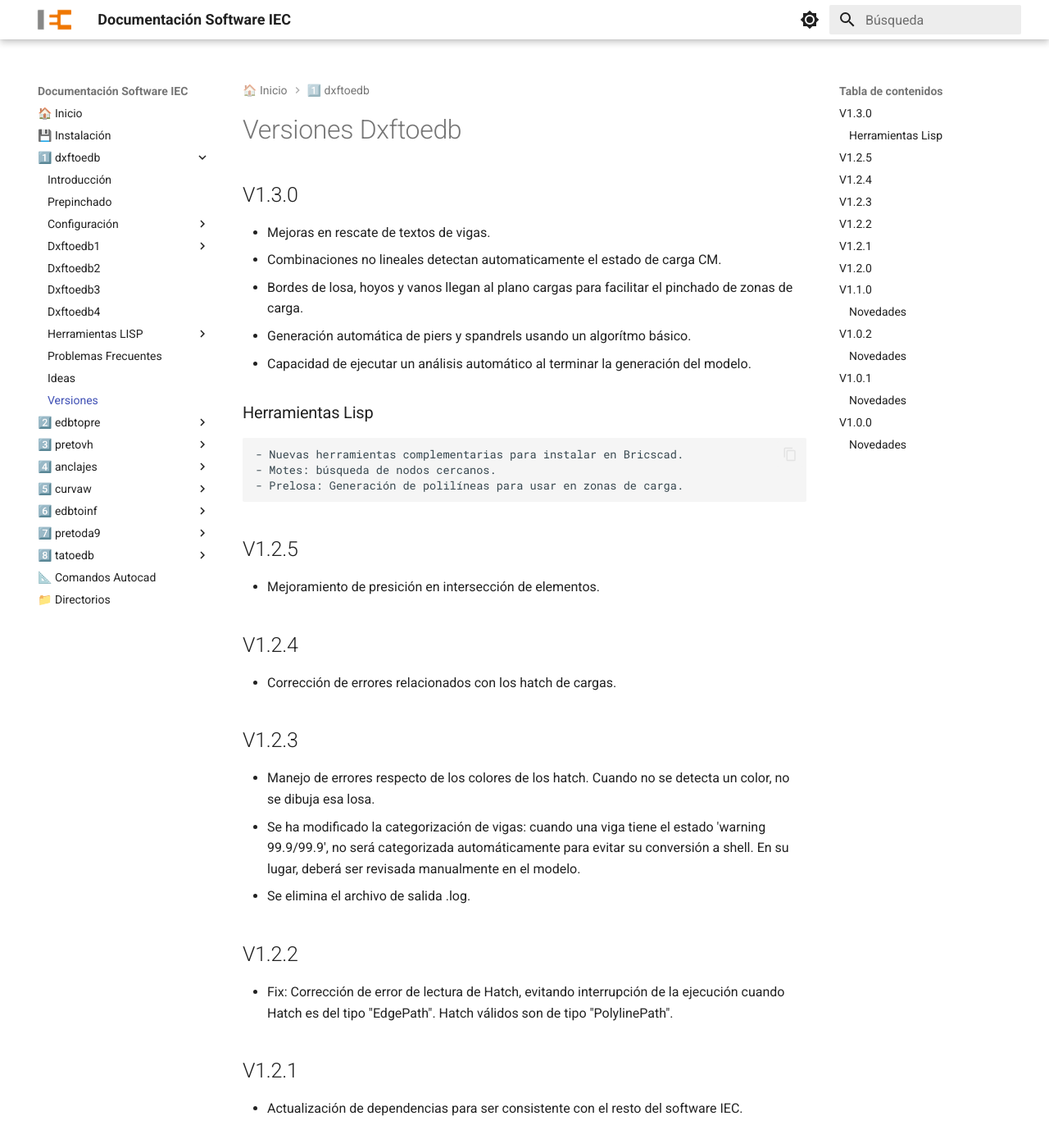
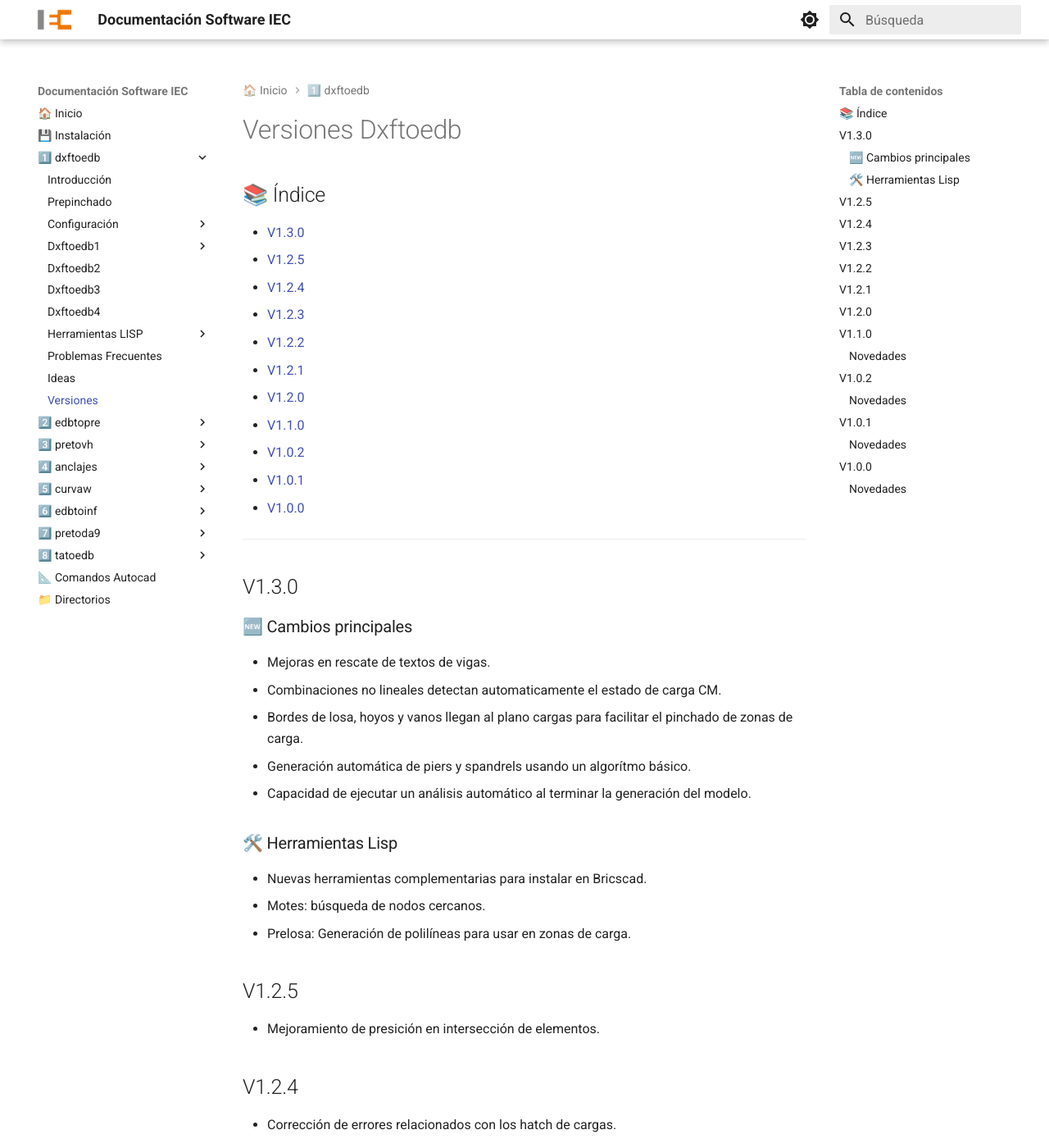
Before and after one commit to iec-ingenieria/documentacion, an MkDocs documentation site: the page built from docs/dxftoedb/versiones.md, in a window 1280 px wide and 1400 px high. Shown: the whole window at 82% size. Built offline with MkDocs 1.6.1 and Material for MkDocs 9.7.7, drawn with Linux system fonts in a browser that asks for light colours.

Commit message:
dxftoedb: mejoras en el formato de veriones

```diff
--- a/docs/dxftoedb/versiones.md
+++ b/docs/dxftoedb/versiones.md
@@ -1,6 +1,24 @@
 # Versiones Dxftoedb
 
+## 📚 Índice
+
+- [V1.3.0](#v130)
+- [V1.2.5](#v125)
+- [V1.2.4](#v124)
+- [V1.2.3](#v123)
+- [V1.2.2](#v122)
+- [V1.2.1](#v121)
+- [V1.2.0](#v120)
+- [V1.1.0](#v110)
+- [V1.0.2](#v102)
+- [V1.0.1](#v101)
+- [V1.0.0](#v100)
+
+---
+
 ## V1.3.0
+
+### 🆕 Cambios principales
 
   - Mejoras en rescate de textos de vigas.
   - Combinaciones no lineales detectan automaticamente el estado de carga CM.
@@ -8,11 +26,11 @@
   - Generación automática de piers y spandrels usando un algorítmo básico.
   - Capacidad de ejecutar un análisis automático al terminar la generación del modelo.
 
-### Herramientas Lisp
+### 🛠️ Herramientas Lisp
 
-    - Nuevas herramientas complementarias para instalar en Bricscad.
-    - Motes: búsqueda de nodos cercanos.
-    - Prelosa: Generación de polilíneas para usar en zonas de carga.
+  - Nuevas herramientas complementarias para instalar en Bricscad.
+  - Motes: búsqueda de nodos cercanos.
+  - Prelosa: Generación de polilíneas para usar en zonas de carga.
 
 ## V1.2.5
 
```
